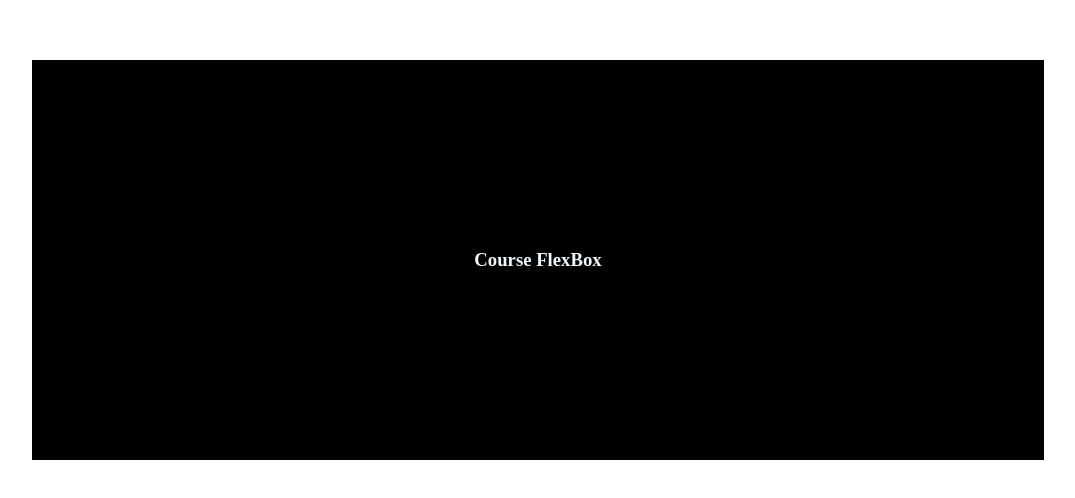
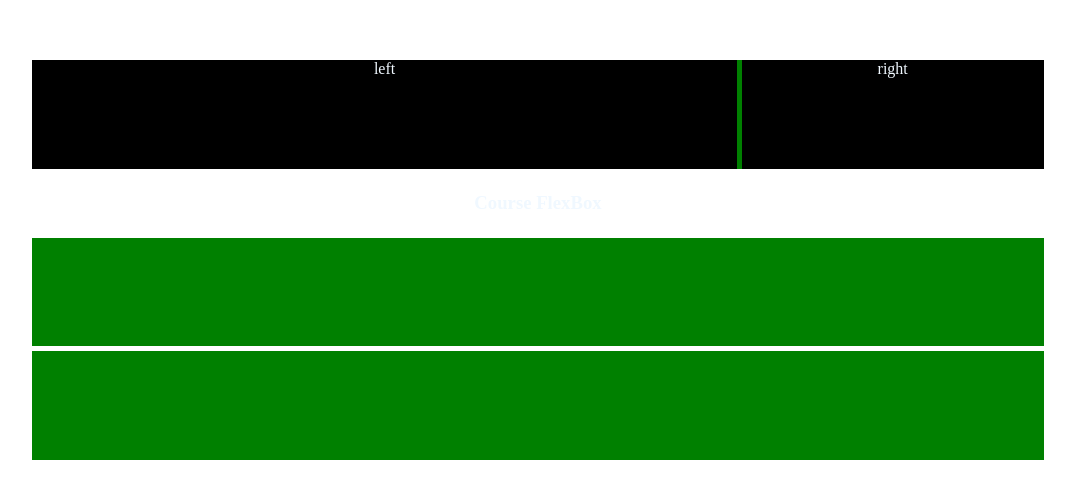
Before and after one commit to AliKhalili88/course_flex_2, a plain HTML site: page index.html in a window 1280 px wide. Shown: the part 148-646 px from the top of the page, without its empty margins (102-1177 px from the left). Drawn offline with Linux system fonts and the light colour scheme.

Commit message:
Add files via upload

```diff
--- a/index.html
+++ b/index.html
@@ -11,24 +11,58 @@
         justify-content: center;
         align-items: center;
         height: 100vh;
+        flex-direction: column;
         text-align: center;
 
     }
     .container{
         width: 80%;
         height: 400px;
-        background-color: black;
+        /* background-color: black; */
         color: aliceblue;
         display: flex;
         justify-content: center;
         align-items: center;
         text-align: center;
+        flex-direction: column;
+        gap: 5px;
+    }
+    .row{
+        width: 100%;
+        height: 100%;
+        background-color: green;
+        display: flex;
+    }
+    .row_1{
+        display: flex;
+        flex-direction: row;
+        align-items: center;
+        gap: 5px;
+    }
+    .child{
+        width: 50%;
+        background-color: black;
+        height: 100%;
+    }
+    .child_left{
+        width: 70%;
+    }
+    .child_right{
+        width: 30%;
     }
 </style>
 <body>
     <div class="container">
+<div class="row row_1">
+        <div class="child child_left">left</div>
+            <div class="child child_right">right
+
+            </div>
+
+
+        </div>
         <h3>Course FlexBox</h3>
-        <div class="row row1"></div>
+
         <div class="row row2"></div>
         <div class="row row3"></div>
     </div>
```
